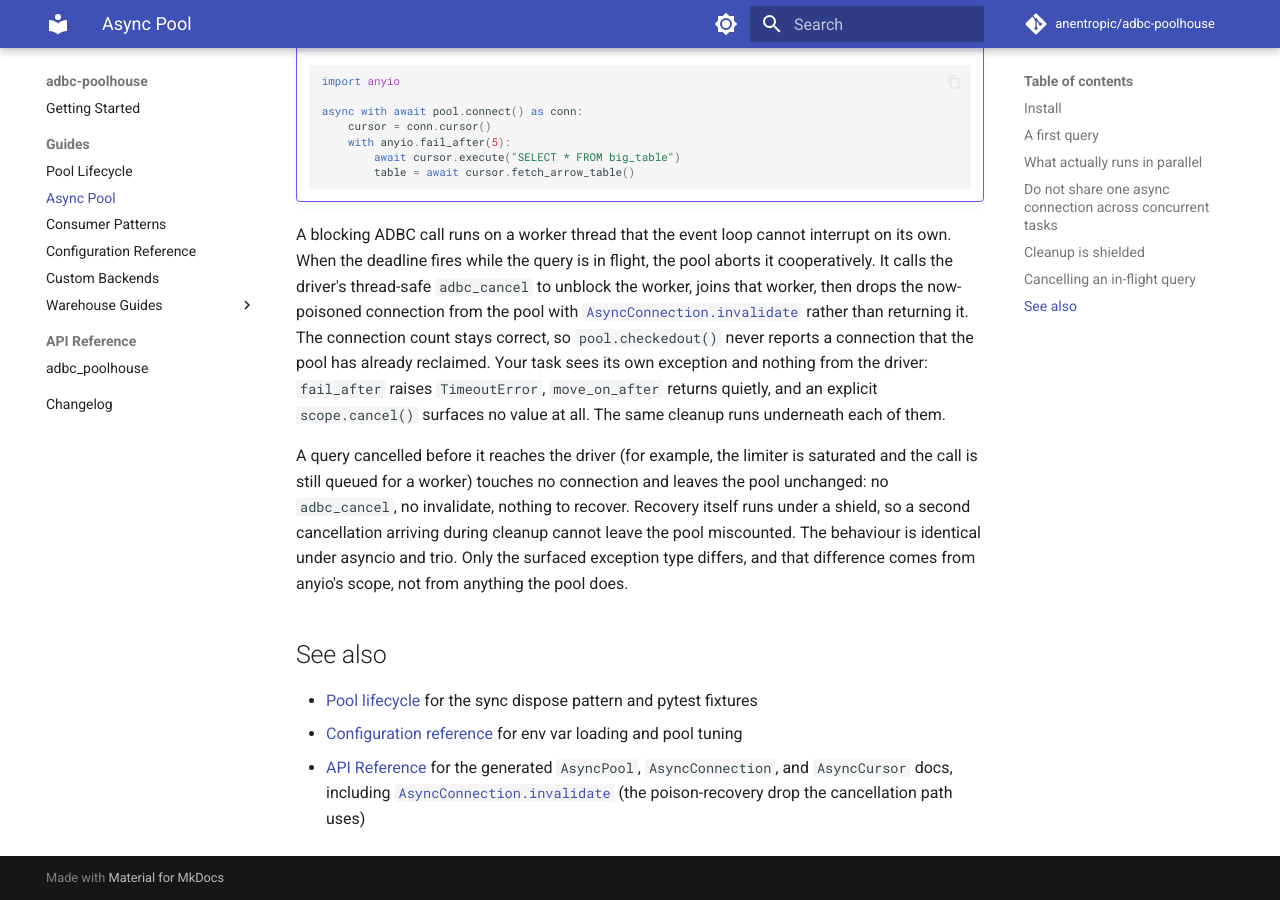
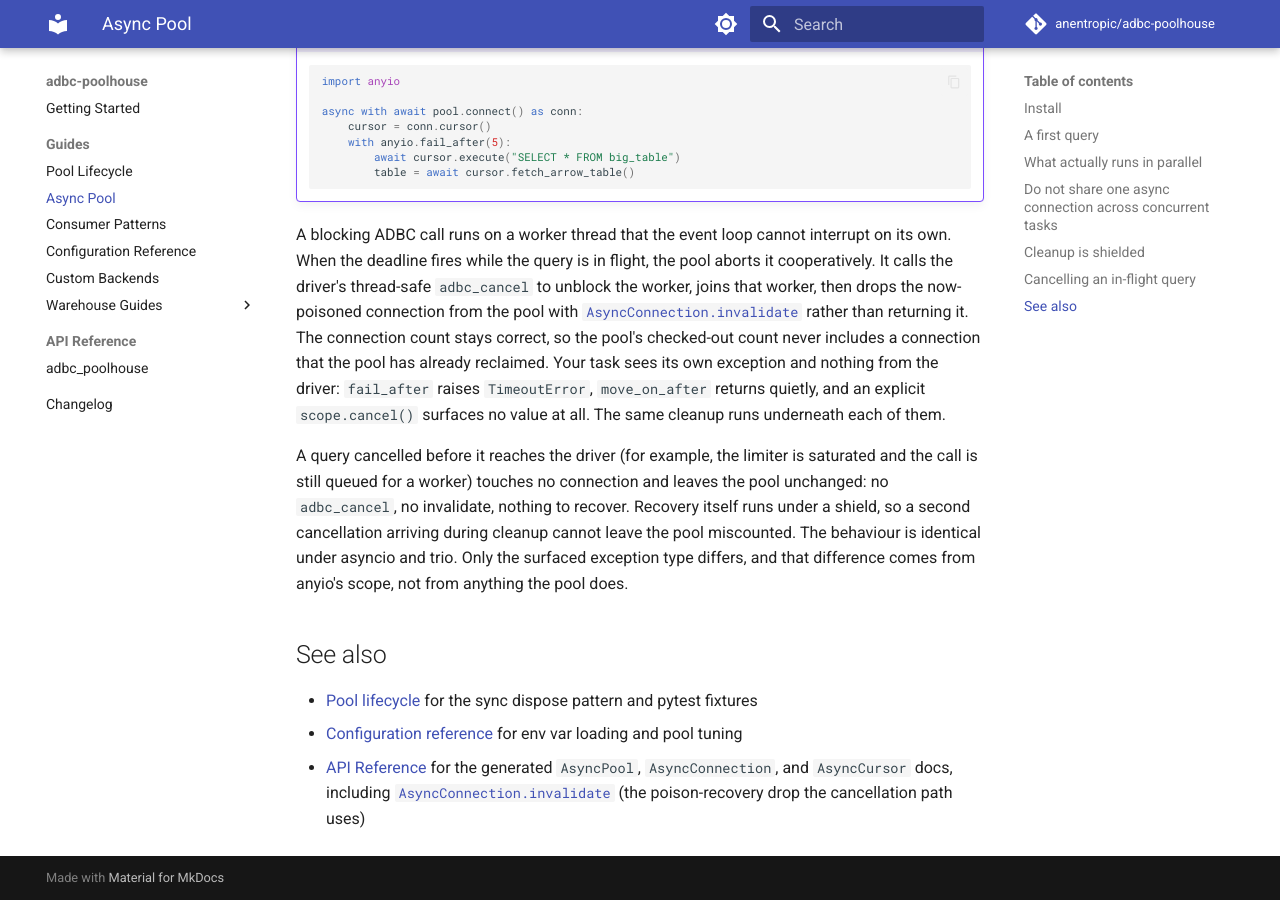
Before and after one commit to anentropic/adbc-poolhouse, an MkDocs documentation site: the page built from docs/src/guides/async.md, in a window 1280 px wide and 900 px high, scrolled down 3832 px. Built offline with MkDocs 1.6.1 and Material for MkDocs 9.7.7, drawn with Linux system fonts in a browser that asks for light colours; comment, search, counter and statistics services are not loaded.

Commit message:
docs(28): fix WR-01 — async.md referenced non-existent AsyncPool.checkedout()

```diff
--- a/docs/src/guides/async.md
+++ b/docs/src/guides/async.md
@@ -194,8 +194,8 @@ on its own. When the deadline fires while the query is in flight, the pool abort
 it cooperatively. It calls the driver's thread-safe `adbc_cancel` to unblock the
 worker, joins that worker, then drops the now-poisoned connection from the pool
 with [`AsyncConnection.invalidate`](#see-also) rather than returning it. The
-connection count stays correct, so `pool.checkedout()` never reports a connection
-that the pool has already reclaimed. Your task sees its own exception and nothing
+connection count stays correct, so the pool's checked-out count never includes a
+connection that the pool has already reclaimed. Your task sees its own exception and nothing
 from the driver: `fail_after` raises `TimeoutError`, `move_on_after` returns
 quietly, and an explicit `scope.cancel()` surfaces no value at all. The same
 cleanup runs underneath each of them.
```
